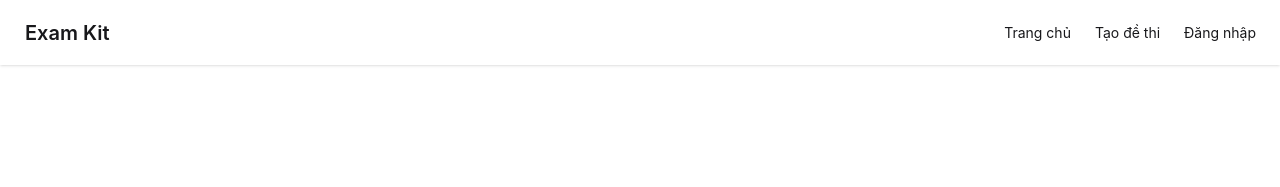
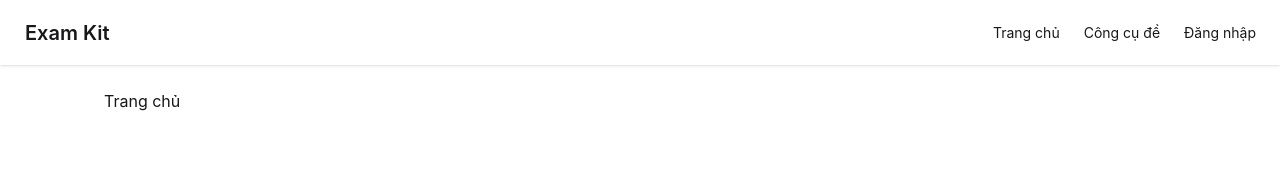
Before and after one commit to TranPhat-28/exam-kit, a React (Vite) app: page / in a window 1280 px wide. Shown: the top 187 px of the page. Built offline with nearby package versions, Linux system fonts and the light colour scheme.

Commit message:
feat: Add React Router Dom and app routes

```diff
--- a/package.json
+++ b/package.json
@@ -11,7 +11,8 @@
     },
     "dependencies": {
         "react": "^19.2.8",
-        "react-dom": "^19.2.8"
+        "react-dom": "^19.2.8",
+        "react-router-dom": "^7.18.4"
     },
     "devDependencies": {
         "@babel/core": "^7.29.7",
--- a/src/App.tsx
+++ b/src/App.tsx
@@ -1,7 +1,19 @@
 import { Navbar } from "./components/Navbar";
+import { BrowserRouter, Route, Routes } from "react-router-dom";
 
 function App() {
-    return <Navbar />;
+    return (
+        <BrowserRouter>
+            <Navbar />
+            <main className="p-6 mx-auto md:max-w-200 lg:max-w-240 xl:max-w-280 2xl:max-w-360">
+                <Routes>
+                    <Route path="/" element={<h1>Trang chủ</h1>} />
+                    <Route path="/builder" element={<h1>Công cụ đề</h1>} />
+                    <Route path="/login" element={<h1>Đăng nhập</h1>} />
+                </Routes>
+            </main>
+        </BrowserRouter>
+    );
 }
 
 export default App;
--- a/src/components/Navbar/index.tsx
+++ b/src/components/Navbar/index.tsx
@@ -1,20 +1,24 @@
+import { Link } from "react-router-dom";
+
 export const Navbar = () => {
     return (
         <div className="navbar bg-base-100 shadow-sm">
             <div className="navbar-start">
-                <a className="btn btn-ghost text-xl">Exam Kit</a>
+                <Link className="btn btn-ghost text-xl" to="/">
+                    Exam Kit
+                </Link>
             </div>
 
             <div className="navbar-end hidden lg:flex">
                 <ul className="menu menu-horizontal px-1">
-                    <li>
-                        <a>Trang chủ</a>
+                    <li key={1}>
+                        <Link to={"/"}>Trang chủ</Link>
                     </li>
-                    <li>
-                        <a>Tạo đề thi</a>
+                    <li key={2}>
+                        <Link to={"/builder"}>Công cụ đề</Link>
                     </li>
-                    <li>
-                        <a>Đăng nhập</a>
+                    <li key={3}>
+                        <Link to={"/login"}>Đăng nhập</Link>
                     </li>
                 </ul>
             </div>
@@ -47,14 +51,14 @@ export const Navbar = () => {
                         tabIndex={-1}
                         className="menu menu-sm dropdown-content bg-base-100 rounded-box z-1 mt-3 w-52 p-2 shadow"
                     >
-                        <li>
-                            <a>Trang chủ</a>
+                        <li key={1}>
+                            <Link to={"/"}>Trang chủ</Link>
                         </li>
-                        <li>
-                            <a>Tạo đề thi</a>
+                        <li key={2}>
+                            <Link to={"/builder"}>Công cụ đề</Link>
                         </li>
-                        <li>
-                            <a>Đăng nhập</a>
+                        <li key={3}>
+                            <Link to={"/login"}>Đăng nhập</Link>
                         </li>
                     </ul>
                 </div>
```
Also changed, not shown: 1 other file (tests, documents, lock files or other folders).
